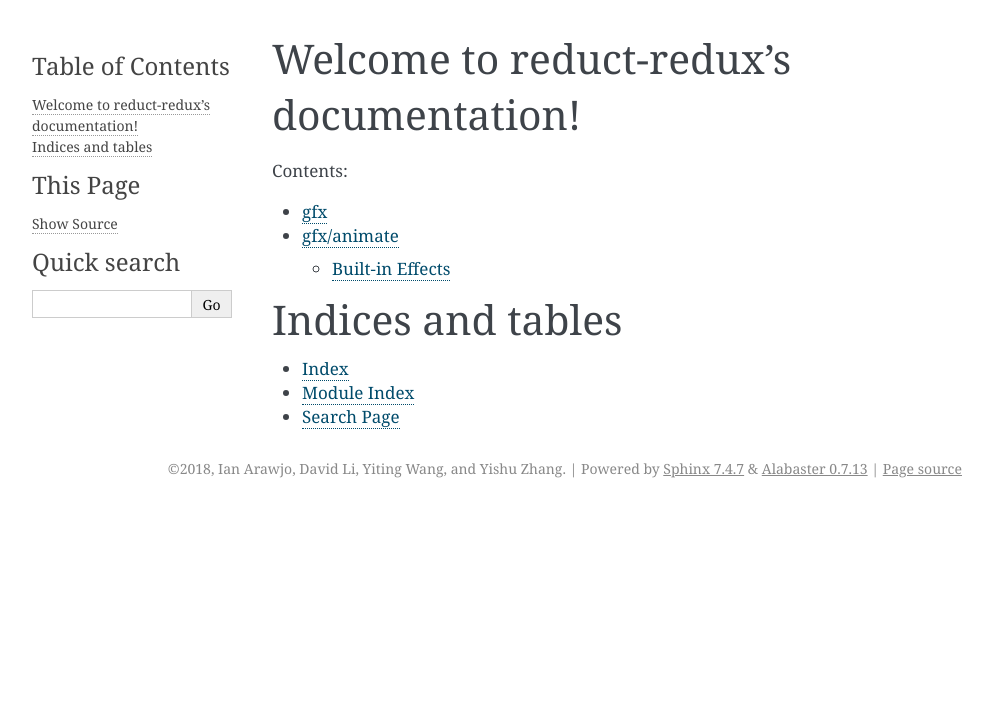
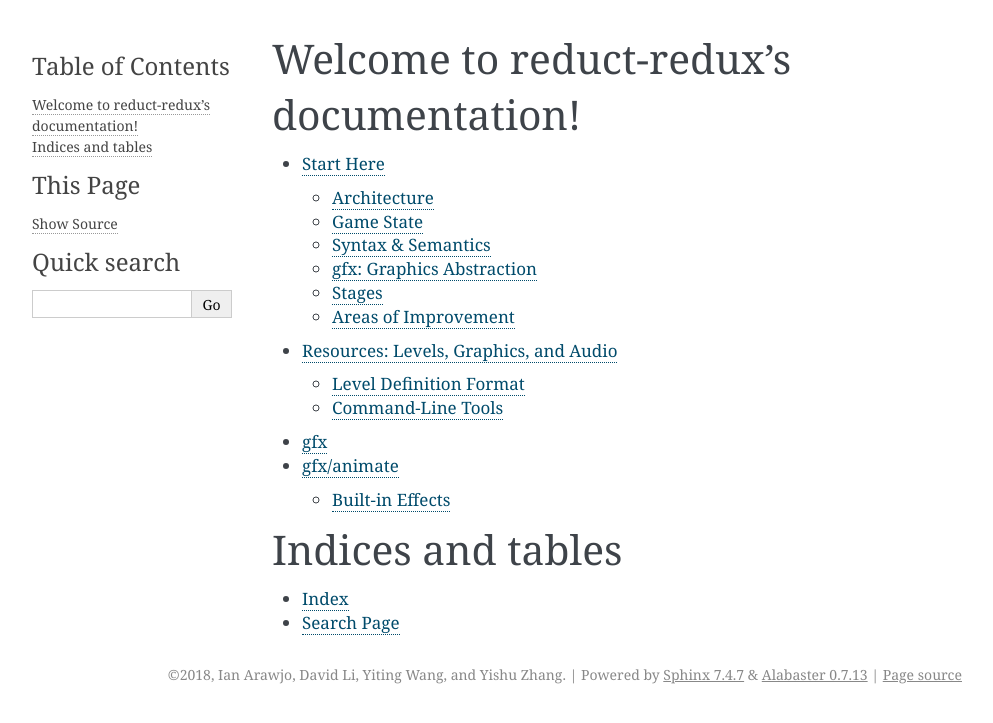
Before and after one commit to lidavidm/reduct-redux, a Sphinx documentation site: the page built from docs/index.rst, in a window 1280 px wide. Shown: the top 723 px of the page, without its empty margins (148-1141 px from the left). Built offline with Sphinx 7.4.7, drawn with Linux system fonts in a browser that asks for light colours; some of the changed lines change nothing that is shown.

Commit message:
Start working on docs

```diff
--- a/docs/conf.py
+++ b/docs/conf.py
@@ -12,7 +12,7 @@
 # add these directories to sys.path here. If the directory is relative to the
 # documentation root, use os.path.abspath to make it absolute, like shown here.
 #
-# import os
+import os
 # import sys
 # sys.path.insert(0, os.path.abspath('.'))
 
@@ -41,9 +41,12 @@ release = '0.1'
 extensions = [
     'sphinx_js',
     'sphinx.ext.mathjax',
+    'sphinxcontrib.fulltoc',
 ]
 
-js_source_path = ["../src", "../src/gfx", "../src/gfx/fx"]
+js_source_path = []
+for (dirpath, _, _) in os.walk("../src"):
+    js_source_path.append(dirpath)
 root_for_relative_js_paths = "../src"
 primary_domain = "js"
 
--- a/docs/index.rst
+++ b/docs/index.rst
@@ -8,8 +8,9 @@ Welcome to reduct-redux's documentation!
 
 .. toctree::
    :maxdepth: 2
-   :caption: Contents:
 
+   starthere
+   resources
    gfx
    gfx/animate
 
@@ -17,5 +18,4 @@ Indices and tables
 ==================
 
 * :ref:`genindex`
-* :ref:`modindex`
 * :ref:`search`
--- /dev/null
+++ b/docs/resources.rst
@@ -0,0 +1,18 @@
+======================================
+Resources: Levels, Graphics, and Audio
+======================================
+
+Level Definition Format
+=======================
+
+Command-Line Tools
+==================
+
+Spritesheets
+------------
+
+Audio Sprites
+-------------
+
+chapterutil: Importing/Exporting Levels from/to CSV
+---------------------------------------------------
--- /dev/null
+++ b/docs/starthere.rst
@@ -0,0 +1,86 @@
+==========
+Start Here
+==========
+
+We will explain, at a broad level, how reduct-redux is structured,
+then link to module pages that explain how individual subsystems
+work.
+
+You should be comfortable with the following:
+
+- ECMAScript 6/2015+
+- DOM APIs like HTML5 Canvas
+- General Linux/Bash command line familiarity
+
+MDN_ is the best resource for Web API/ECMAScript questions. (W3schools
+might show up on Google, but isn't generally to be trusted.)
+
+Architecture
+============
+
+Reduct-Redux consists of five main components:
+
+- an immutable representation of the core game state (expressions,
+  globals, etc.), stored in Redux_,
+- a syntax & semantics module that defines core expressions, parsing,
+  evaluation, and other utilities,
+- a graphics abstraction to draw to the screen,
+- and the Stage which ties all these together.
+
+``index.js`` loads resources, sets up the game state, loads a
+semantics module, and creates the stage.
+
+Game State
+==========
+
+State consists of the following:
+
+These are all stored in an *immutable* store. This sounds odd, but
+it's because we're using Redux_ to manage this state. Broadly
+speaking, Redux follows this workflow:
+
+1. An immutable store represents current game state.
+2. In response to something the user does, the game dispatches an
+   *action* to the Redux store.
+3. A Redux *reducer* function interprets the action and generates a
+   new store, which replaces the old one.
+
+Syntax & Semantics
+==================
+
+gfx: Graphics Abstraction
+=========================
+
+:doc:`gfx` is our ad-hoc graphics & layout library. It has several
+quirks, which will become apparent as we explain its structure.
+
+Stages
+======
+
+Areas of Improvement
+====================
+
+If somehow Erik, François, and Andrew don't have enough work for you,
+you can try to tackle these improvements:
+
+- HTML5 canvas performance
+
+  Rendering performance is rather unsatisfactory, particularly because
+  Reduct-Redux scales to fit the screen. I've done some limited
+  profiling, and these things could be improved:
+
+  - Static backgrounds
+
+    Currently, everything is redrawn on every frame. However, some
+    things rarely change, like the goal, toolbox, background, and so
+    on. They could be drawn to a separate canvas or done in HTML, and
+    layered under the main canvas. They would need to be re-rendered
+    in some cases, like when the window is resized.
+
+- Animation & tweening system conveniences
+- More flexible semantics
+- Stage refactoring
+- Mobile support
+
+.. _MDN: https://developer.mozilla.org/en-US/docs/Web
+.. _Redux: https://redux.js.org/
```
Also changed, not shown: docs/requirements.txt (+14 -1 lines), 1 other file.
